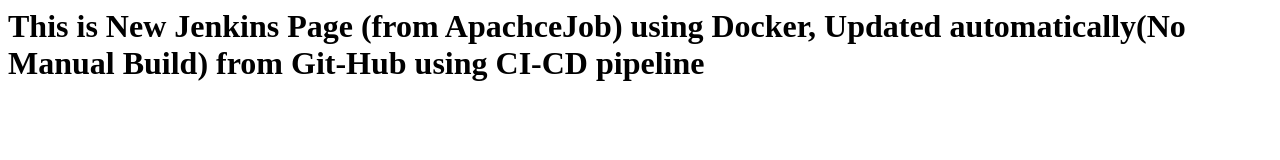
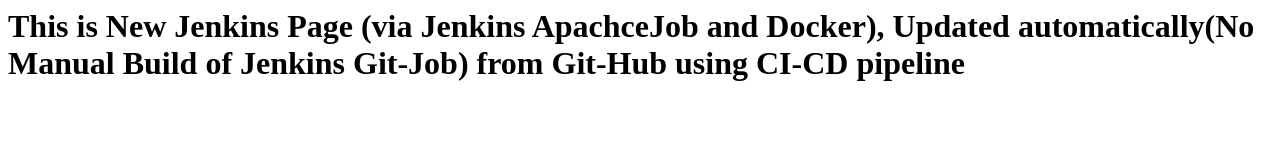
Before and after one commit to skemqos/DevOpsGitHub2, a plain HTML site: page index.html in a window 1280 px wide. Drawn offline with Linux system fonts and the light colour scheme.

Commit message:
Update index.html

```diff
--- a/index.html
+++ b/index.html
@@ -1 +1 @@
-<html><h1> This is New Jenkins Page (from ApachceJob) using Docker, Updated automatically(No Manual Build) from Git-Hub using CI-CD pipeline </h1> </html>
+<html><h1> This is New Jenkins Page (via Jenkins ApachceJob and Docker), Updated automatically(No Manual Build of Jenkins Git-Job) from Git-Hub using CI-CD pipeline </h1> </html>
```
